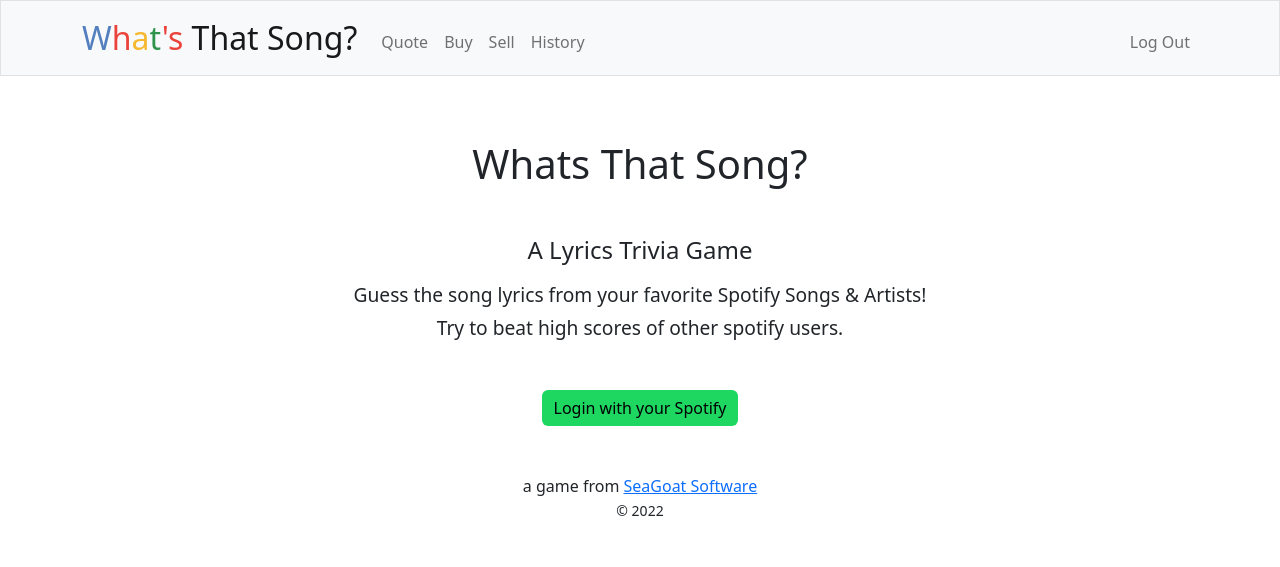
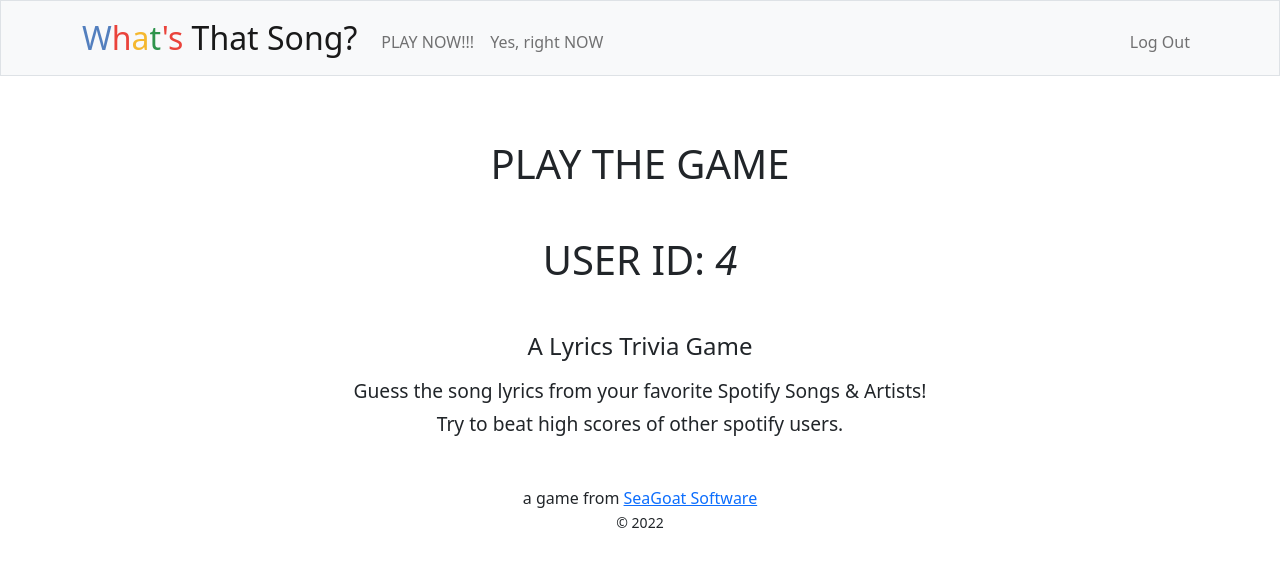
Before and after one commit to diligent176/wts1, a Flask app: page / in a window 1280 px wide. Shown: the top 567 px of the page. Run offline with Flask 2, Linux system fonts and the light colour scheme; a user stored in the database is signed in; parts of the project's set-up code (start-up, migrations or seed data) failed here and were passed over; some libraries are stand-ins or nearby versions.

Commit message:
introducing game ui plumbing

```diff
--- a/app.py
+++ b/app.py
@@ -71,13 +71,16 @@ def after_request(response):
 
 @app.route('/')
 def index():
-    # If user not logged in...
-    # Welcome page - ask user to login w/ Spotify
-    return render_template('login.html')
 
-    # If user IS logged in...
+    # Check if logged in user
+    if "user_id" not in session:
+        # not logged in - ask user to login w/ Spotify
+        return render_template('login.html')
+
+    # Otherwise, user IS logged in...
     # Refresh user tracks DB
     # Play the game
+    return render_template('game.html')
 
 
 @app.route('/logout')
@@ -193,7 +196,7 @@ def me():
     """ Display all current user details """
 
     # Check tokens
-    if 'tokens' not in session:
+    if "tokens" not in session:
         app.logger.info('No tokens in session. Redirect user to login.')
         return redirect('/')
 
--- a/templates/base.html
+++ b/templates/base.html
@@ -38,10 +38,8 @@
             <div class="collapse navbar-collapse" id="navbar">
                 {% if session["user_id"] %}
                 <ul class="navbar-nav me-auto mt-2">
-                    <li class="nav-item"><a class="nav-link" href="/quote">Quote</a></li>
-                    <li class="nav-item"><a class="nav-link" href="/buy">Buy</a></li>
-                    <li class="nav-item"><a class="nav-link" href="/sell">Sell</a></li>
-                    <li class="nav-item"><a class="nav-link" href="/history">History</a></li>
+                    <li class="nav-item"><a class="nav-link" href="/">PLAY NOW!!!</a></li>
+                    <li class="nav-item"><a class="nav-link" href="/">Yes, right NOW</a></li>
                 </ul>
                 <ul class="navbar-nav ms-auto mt-2">
                     <li class="nav-item"><a class="nav-link" href="/logout">Log Out</a></li>
--- /dev/null
+++ b/templates/game.html
@@ -0,0 +1,27 @@
+{% extends "base.html" %}
+
+{% block title %}
+GAME
+{% endblock %}
+
+{% block content %}
+<div class="text-center ml-5 mr-5">
+    <h1 class="mt-5 mb-5 pt-3">
+        PLAY THE GAME
+    </h1>
+
+    <h1>USER ID: <i>{{ session["user_id"] }}</i></h1>
+
+    <h4 class="mt-5 mb-3">
+        A Lyrics Trivia Game
+    </h4>
+    <p class="largetext mt-3 mb-1">
+        Guess the song lyrics from your favorite Spotify Songs &amp; Artists!
+    </p>
+    <p class="largetext mb-5">
+        Try to beat high scores of other spotify users.
+    </p>
+
+
+</div>
+{% endblock %}
```
